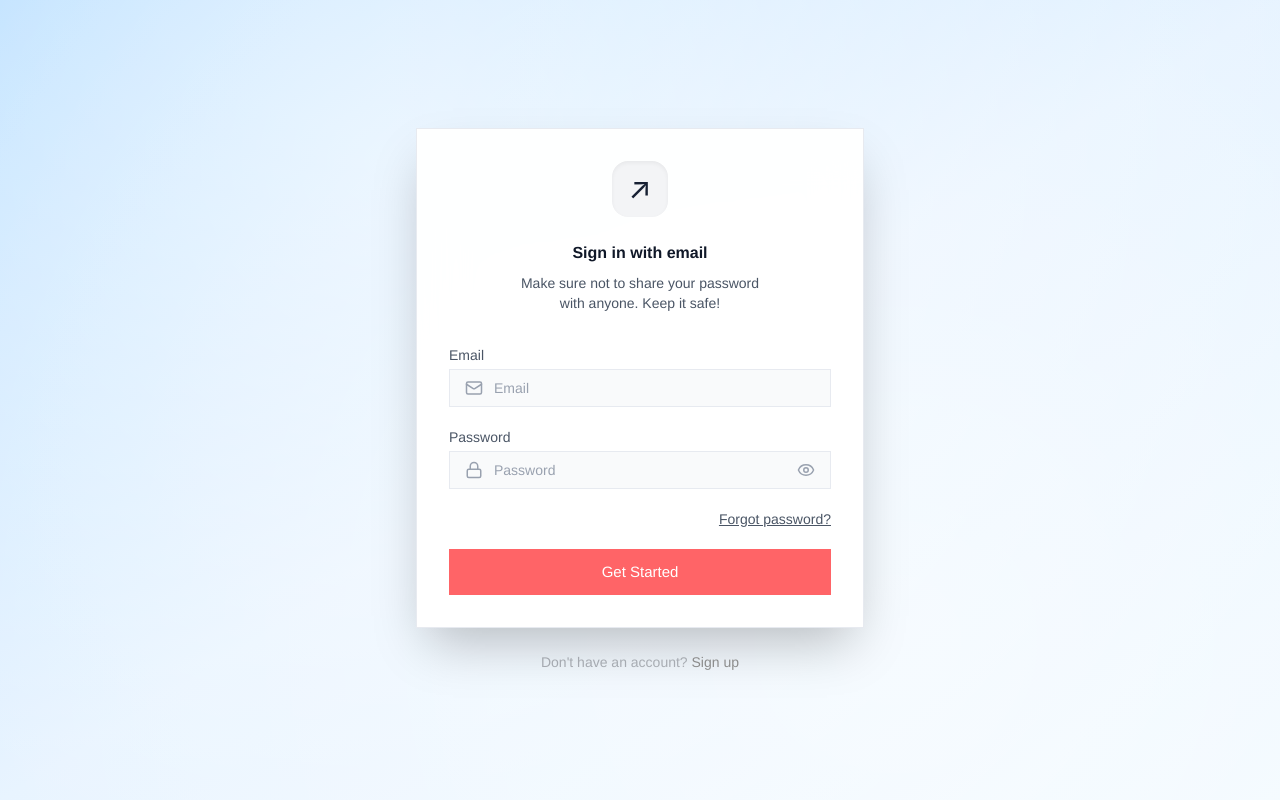
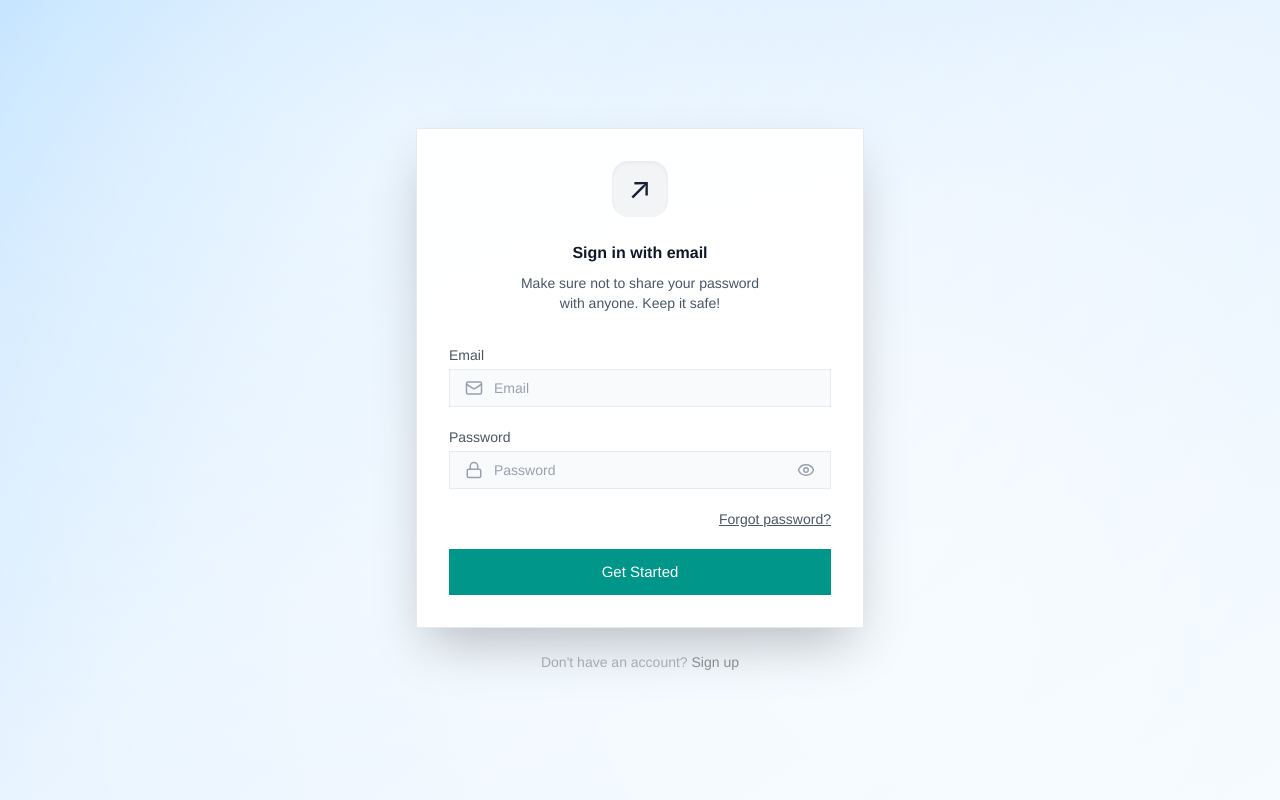
Before and after one commit to ivanepou22/customerserviceportal, a React (Vite) app in the folder FrontEnd-React/: page / in a window 1280 px wide. Built offline with nearby package versions, Linux system fonts and the light colour scheme.

Commit message:
fix: update button color in LoginPage for improved visibility

```diff
--- a/FrontEnd-React/src/components/LoginPage.jsx
+++ b/FrontEnd-React/src/components/LoginPage.jsx
@@ -106,7 +106,7 @@ function LoginPage() {
             <button
               type="submit"
               disabled={isLoading}
-              className="w-full bg-red-400 hover:bg-gray-900 disabled:bg-gray-400 text-white py-3 font-medium text-[15px] transition-all active:scale-[0.985]"
+              className="w-full bg-teal-600 hover:bg-teal-900 disabled:bg-gray-400 text-white py-3 font-medium text-[15px] transition-all active:scale-[0.985]"
             >
               {isLoading ? "Signing in..." : "Get Started"}
             </button>
```
